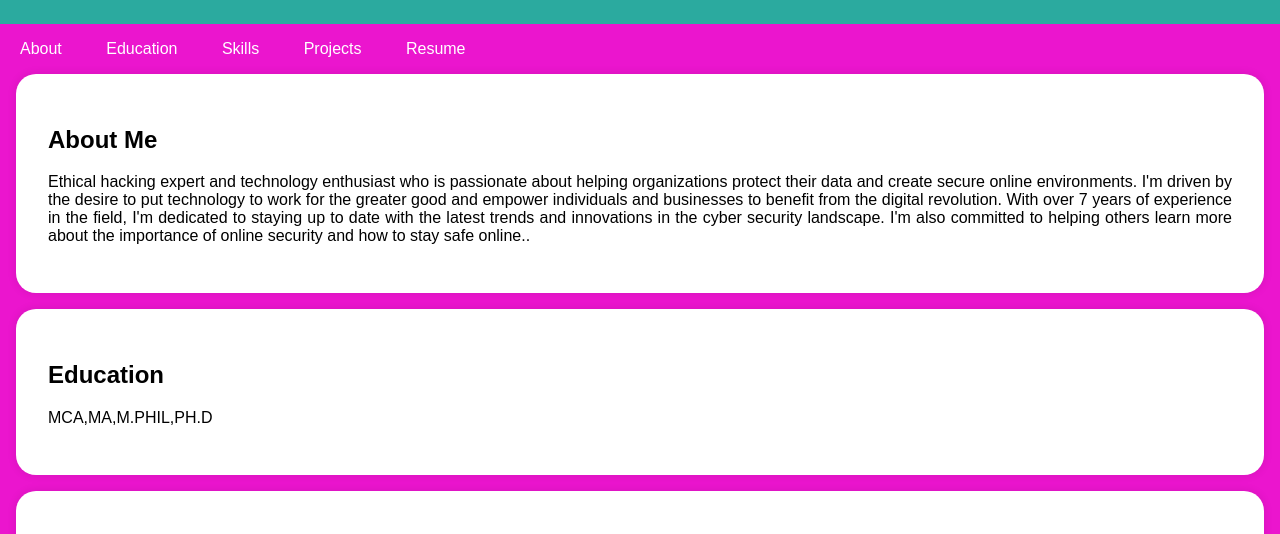
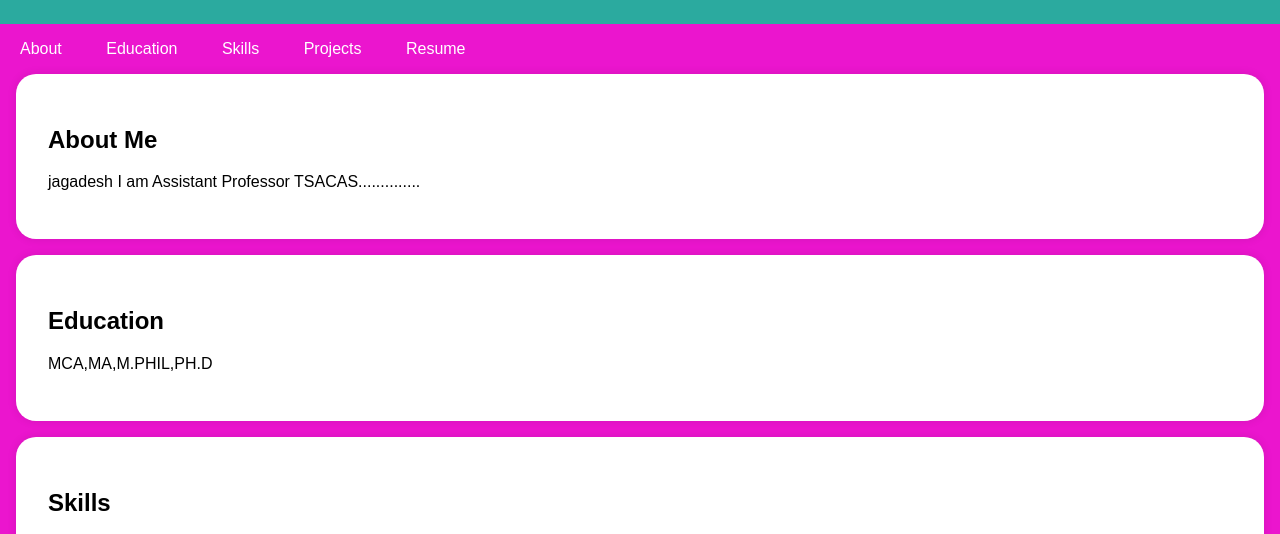
Before and after one commit to jagadeshkumar/jagadesh, a plain HTML site: page index.html in a window 1280 px wide. Shown: the part 209-743 px from the top of the page. Drawn offline with Linux system fonts and the light colour scheme.

Commit message:
main_file

```diff
--- a/index.html
+++ b/index.html
@@ -170,7 +170,7 @@ img {
     <section id="about">
         <div class="section-content">
             <h2>About Me</h2>
-            <p> Ethical hacking  <b> </b>expert and technology enthusiast who is passionate about helping organizations protect their data and create secure online environments. I'm driven by the desire to put technology to work for the greater good and empower individuals and businesses to benefit from the digital revolution. With over 7 years of experience in the field, I'm dedicated to staying up to date with the latest trends and innovations in the cyber security landscape. I'm also committed to helping others learn more about the importance of online security and how to stay safe online..</p>
+            <p> jagadesh <b> </b>I am Assistant Professor  TSACAS..............  </p>
         </div>
     </section>
 
```
